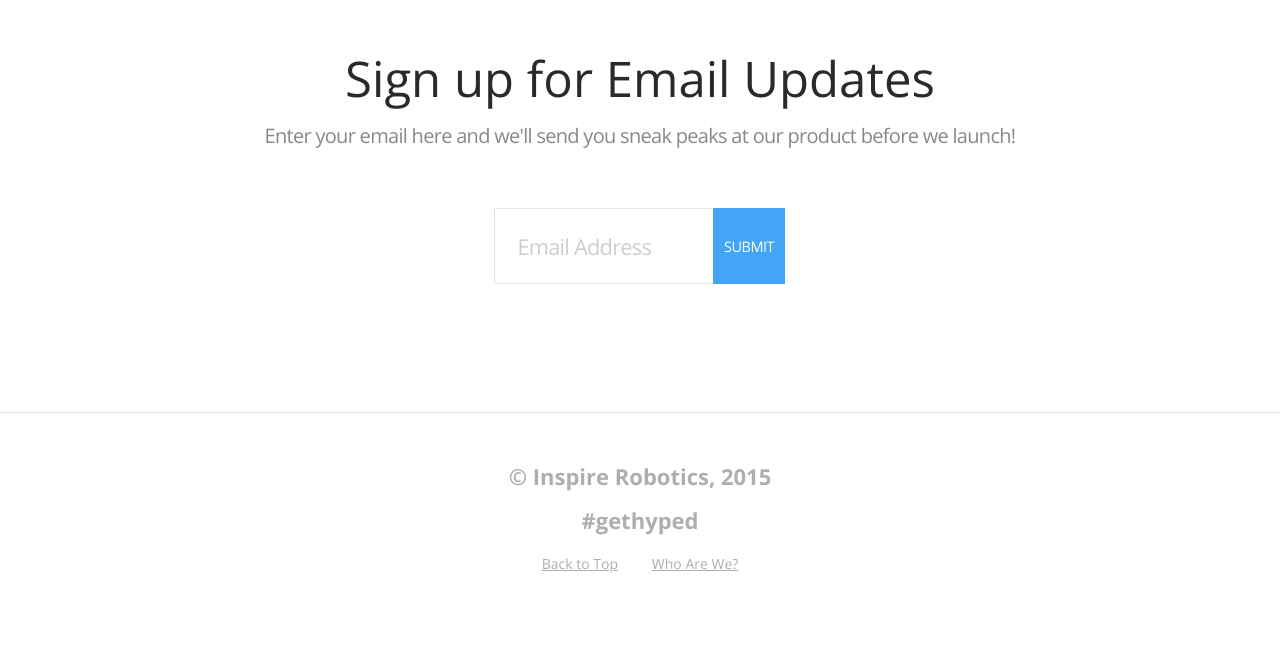
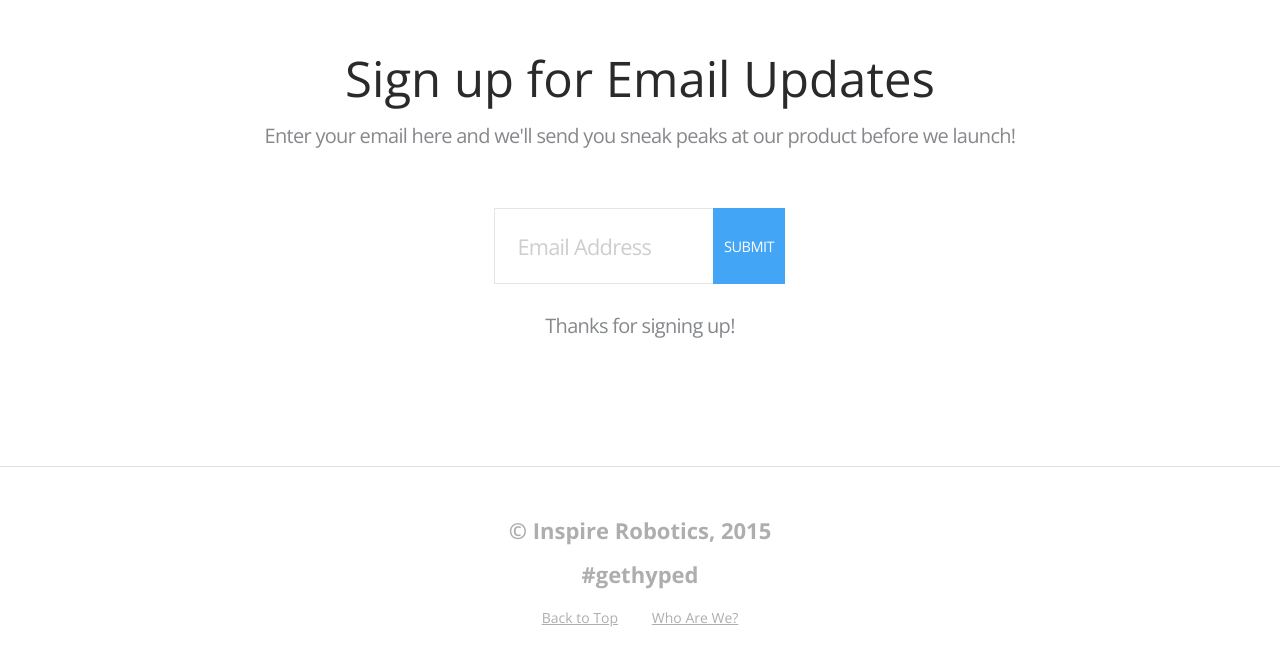
Before and after one commit to sameerkapur/Inspire-Robotics, a website: page app/index.html in a window 1280 px wide. Shown: the part 873-1534 px from the top of the page. Before the commit the page ends 1484 px from the top, so only its background shows below. Drawn offline with nearby package versions, Linux system fonts and the light colour scheme.

Commit message:
sign up after

```diff
--- a/app/index.html
+++ b/app/index.html
@@ -79,7 +79,10 @@
 
 					<input id="submitButton" class="submit noselect appended" value="Submit">
 
+
 				</div>
+				<br><br>
+<p>Thanks for signing up!</p>
 
 			</form>
 		</div>
```
